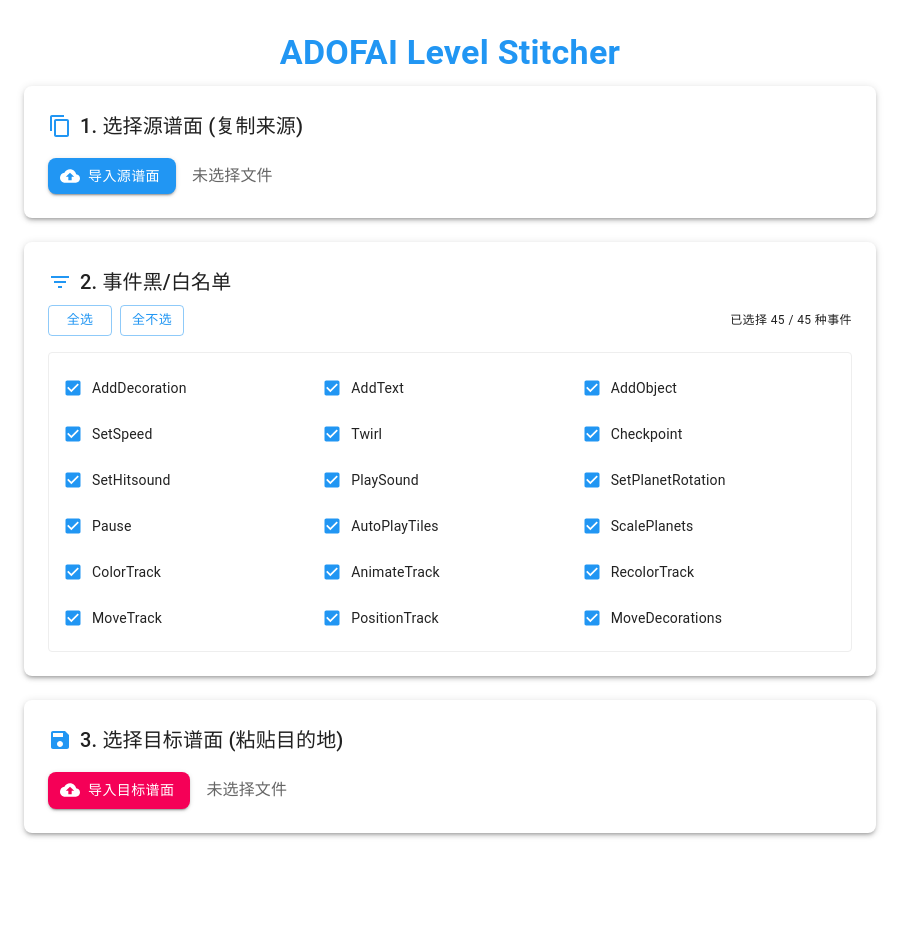
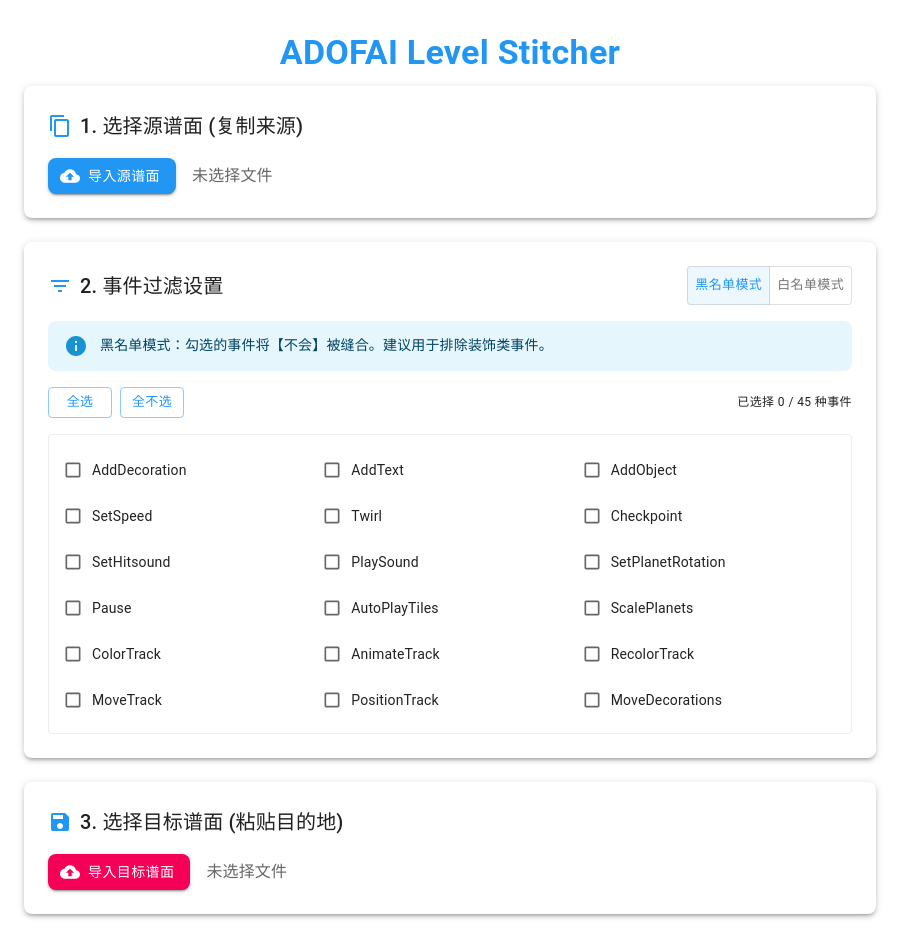
Before and after one commit to Xbodwf/adofai-level-stitcher, a React (Vite) app: page / in a window 1280 px wide. Shown: the whole page, without its empty margins (0-919 px from the left). Before the commit the page ends 865 px from the top, so only its background shows below. Built offline with nearby package versions, Linux system fonts and the light colour scheme.

Commit message:
feat: clarify blacklist/whitelist modes with UI toggle and descriptions

```diff
--- a/src/App.tsx
+++ b/src/App.tsx
@@ -15,12 +15,16 @@ import {
   Checkbox,
   FormControlLabel,
   FormGroup,
-  Grid
+  Grid,
+  ToggleButton,
+  ToggleButtonGroup,
+  Tooltip
 } from '@mui/material';
 import CloudUploadIcon from '@mui/icons-material/CloudUpload';
 import SaveIcon from '@mui/icons-material/Save';
 import ContentCopyIcon from '@mui/icons-material/ContentCopy';
 import FilterListIcon from '@mui/icons-material/FilterList';
+import InfoIcon from '@mui/icons-material/Info';
 import { Level, Parsers } from 'adofai';
 import { stitchLevels } from './utils/stitcher';
 
@@ -60,7 +64,8 @@ function App() {
   const [targetStartTile, setTargetStartTile] = useState<number>(0);
 
   // 事件过滤
-  const [selectedEvents, setSelectedEvents] = useState<string[]>(ALL_EVENTS);
+  const [selectedEvents, setSelectedEvents] = useState<string[]>([]);
+  const [filterMode, setFilterMode] = useState<'whitelist' | 'blacklist'>('blacklist');
 
   const [error, setError] = useState<string | null>(null);
 
@@ -120,7 +125,8 @@ function App() {
           [sourceStartTile, sourceEndTile],
           clonedTarget,
           targetStartTile,
-          selectedEvents
+          selectedEvents,
+          filterMode
         );
 
         // 导出并下载
@@ -209,13 +215,32 @@ function App() {
 
           {/* 事件过滤部分 */}
           <Paper elevation={3} sx={{ p: 3, borderRadius: 2 }}>
-            <Typography variant="h6" gutterBottom sx={{ display: 'flex', alignItems: 'center', gap: 1 }}>
-              <FilterListIcon color="primary" /> 2. 事件黑/白名单
-            </Typography>
-            <Box sx={{ mb: 2, display: 'flex', gap: 1 }}>
+            <Box sx={{ display: 'flex', alignItems: 'center', justifyContent: 'space-between', mb: 2 }}>
+              <Typography variant="h6" sx={{ display: 'flex', alignItems: 'center', gap: 1 }}>
+                <FilterListIcon color="primary" /> 2. 事件过滤设置
+              </Typography>
+              <ToggleButtonGroup
+                value={filterMode}
+                exclusive
+                onChange={(_, mode) => mode && setFilterMode(mode)}
+                size="small"
+                color="primary"
+              >
+                <ToggleButton value="blacklist">黑名单模式</ToggleButton>
+                <ToggleButton value="whitelist">白名单模式</ToggleButton>
+              </ToggleButtonGroup>
+            </Box>
+
+            <Alert severity="info" sx={{ mb: 2, borderRadius: 2 }} icon={<InfoIcon />}>
+              {filterMode === 'blacklist'
+                ? "黑名单模式：勾选的事件将【不会】被缝合。建议用于排除装饰类事件。"
+                : "白名单模式：只有勾选的事件才【会被】缝合。建议用于只提取特定逻辑。"}
+            </Alert>
+
+            <Box sx={{ mb: 2, display: 'flex', gap: 1, alignItems: 'center' }}>
               <Button size="small" variant="outlined" onClick={handleSelectAll}>全选</Button>
               <Button size="small" variant="outlined" onClick={handleSelectNone}>全不选</Button>
-              <Typography variant="caption" sx={{ ml: 'auto', alignSelf: 'center' }}>
+              <Typography variant="caption" sx={{ ml: 'auto' }}>
                 已选择 {selectedEvents.length} / {ALL_EVENTS.length} 种事件
               </Typography>
             </Box>
@@ -229,6 +254,7 @@ function App() {
                           size="small"
                           checked={selectedEvents.includes(ev)}
                           onChange={() => handleToggleEvent(ev)}
+                          color={filterMode === 'blacklist' ? 'error' : 'primary'}
                         />
                       }
                       label={<Typography variant="body2">{ev}</Typography>}
--- a/src/utils/stitcher.ts
+++ b/src/utils/stitcher.ts
@@ -67,7 +67,8 @@ export function stitchLevels(
   sourceRange: [number, number],
   targetLevel: Level,
   targetStartIndex: number,
-  allowedEventTypes?: string[]
+  selectedEvents: string[],
+  filterMode: 'whitelist' | 'blacklist'
 ): Level {
   const sourceTiming = calculateTiming(sourceLevel);
   const targetTiming = calculateTiming(targetLevel);
@@ -75,13 +76,15 @@ export function stitchLevels(
   const [startIdx, endIdx] = sourceRange;
   const sourceStartTime = sourceTiming.tileTimes[startIdx];
 
-  // 1. 获取源谱面范围内的所有事件，并根据白名单过滤
+  // 1. 获取源谱面范围内的所有事件，并根据模式过滤
   let eventsToTransfer = sourceTiming.eventTimes.filter(
     et => et.tileIndex >= startIdx && et.tileIndex <= endIdx
   );
 
-  if (allowedEventTypes) {
-    eventsToTransfer = eventsToTransfer.filter(et => allowedEventTypes.includes(et.event.eventType));
+  if (filterMode === 'whitelist') {
+    eventsToTransfer = eventsToTransfer.filter(et => selectedEvents.includes(et.event.eventType));
+  } else {
+    eventsToTransfer = eventsToTransfer.filter(et => !selectedEvents.includes(et.event.eventType));
   }
 
   const targetStartTime = targetTiming.tileTimes[targetStartIndex];
```
